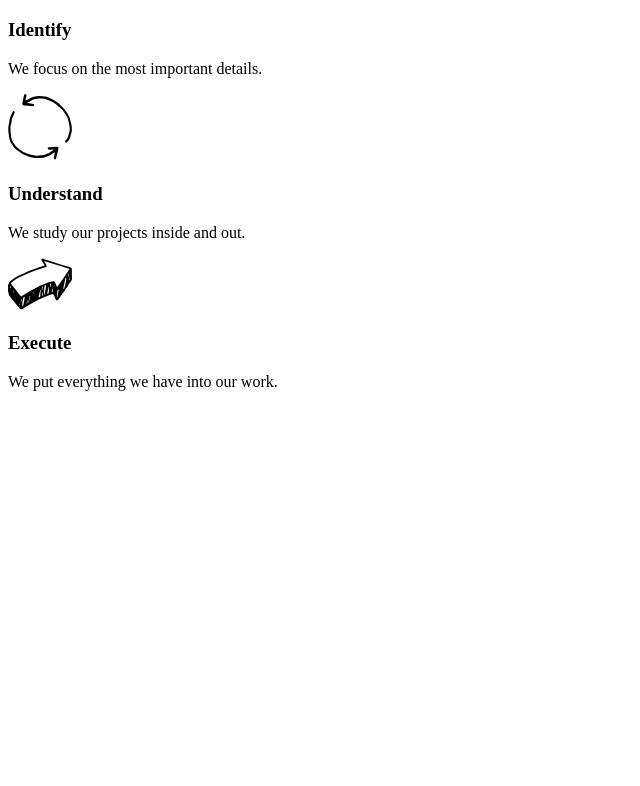
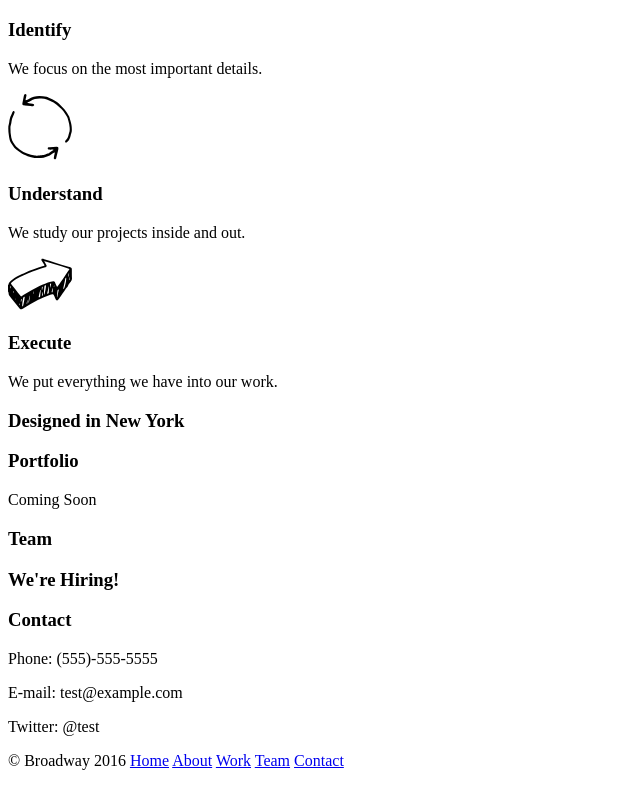
Before and after one commit to sb11787/Broadway, a plain HTML site: page index.html in a window 1280 px wide. Shown: the part 339-1125 px from the top of the page, without its empty margins (0-640 px from the left). Before the commit the page ends 800 px from the top, so only its background shows below. Drawn offline with Linux system fonts and the light colour scheme.

Commit message:
finish html

```diff
--- a/index.html
+++ b/index.html
@@ -10,13 +10,13 @@
       <h1>Broadway Design</h1>
       <nav>
         <p><a href="#">Home</a></p>
-        <p><a href="#">About</a></p>
-        <p><a href="#">Work</a></p>
-        <p><a href="#">Team</a></p>
-        <p><a href="#">Contact</a></p>
+        <p><a href="#about">About</a></p>
+        <p><a href="#work">Work</a></p>
+        <p><a href="#team">Team</a></p>
+        <p><a href="#contact">Contact</a></p>
       </nav>
     </head>
-    <div class="process">
+    <div id="about">
       <h2>Our Process</h2>
       <img src="./resources/images/identify.svg" alt="squiggly arrow">
       <h3>Identify</h3>
@@ -28,5 +28,30 @@
       <h3>Execute</h3>
       <p>We put everything we have into our work.</p>
     </div>
+    <div id="work">
+      <h3>Designed in New York</h3>
+      <h3>Portfolio</h3>
+      <p>Coming Soon</p>
+    </div>
+    <div id="team">
+      <h3>Team<h3>
+        <p>We're Hiring!</p>
+    </div>
+    <div id="contact">
+      <h3>Contact</h3>
+      <p>Phone: (555)-555-5555</p>
+      <p>E-mail: test@example.com</p>
+      <p>Twitter: @test</p>
+    </div>
+    <div class="footer">
+      <p>&copy Broadway 2016
+        <a href="#">Home</a>
+        <a href="#about">About</a>
+        <a href="#work">Work</a>
+        <a href="#team">Team</a>
+        <a href="#contact">Contact</a>
+      </p>
+    </div>
+
   </body>
 </html>
```
Also changed, not shown: 1 other file.
